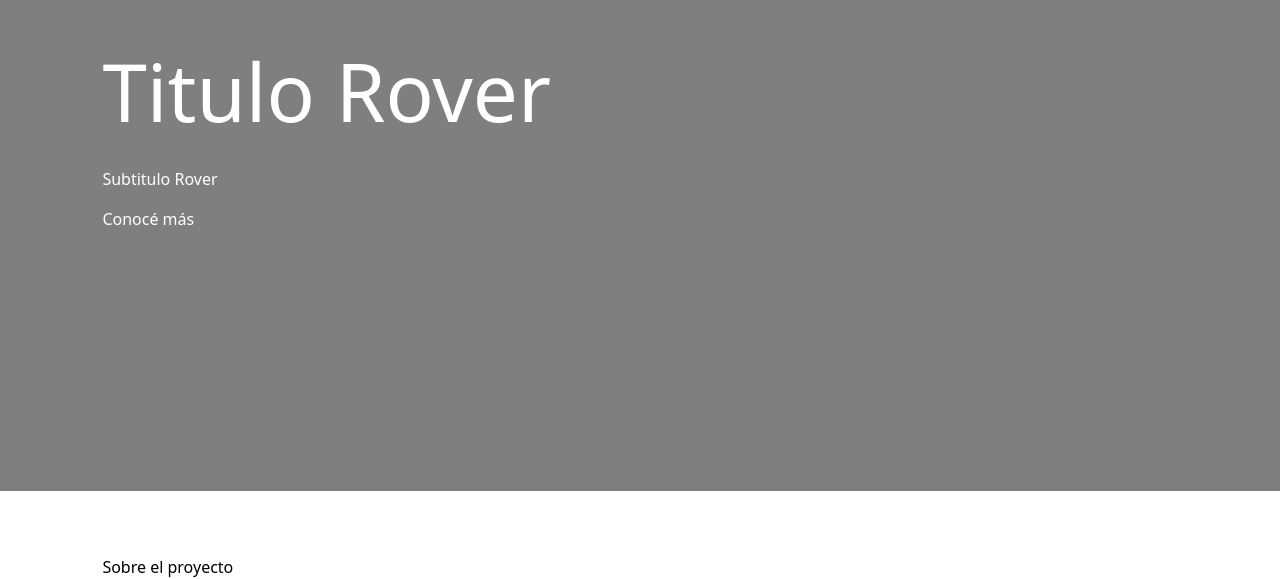
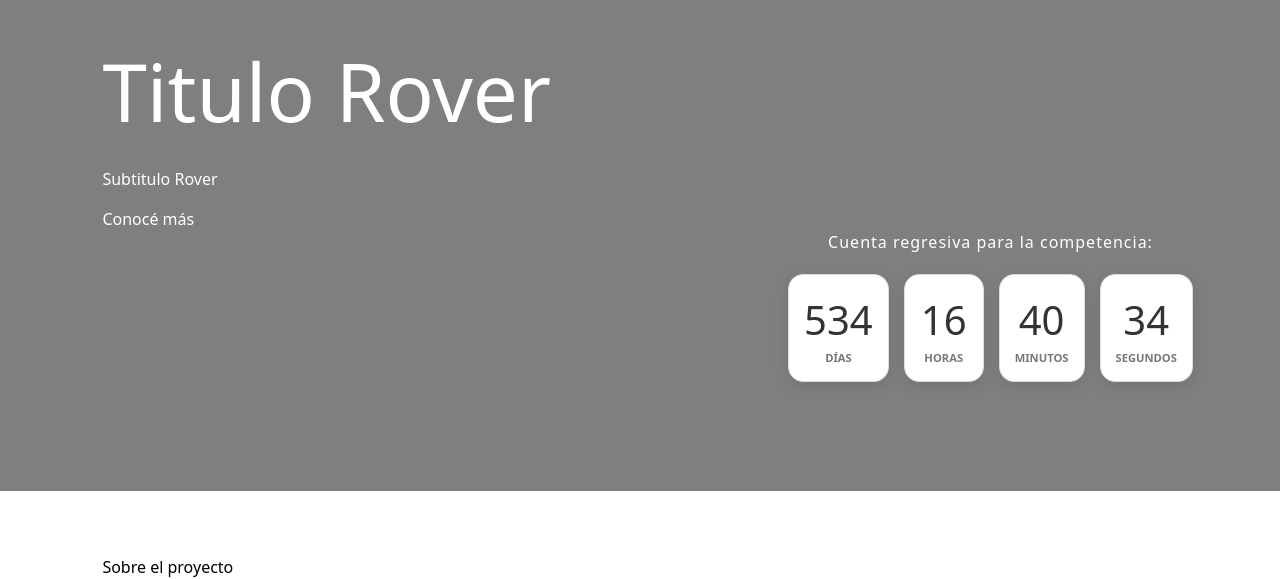
Before and after one commit to ieee-itba-sb-it/rover-website, an Angular app: page / in a window 1280 px wide. Shown: the part 229-808 px from the top of the page. Built offline with nearby package versions, Linux system fonts and the light colour scheme.

Commit message:
feat: countdown

```diff
--- a/angular.json
+++ b/angular.json
@@ -3,7 +3,10 @@
   "version": 1,
   "cli": {
     "packageManager": "npm",
-    "schematicCollections": ["angular-eslint"]
+    "schematicCollections": [
+      "angular-eslint"
+    ],
+    "analytics": "5cd61c05-2563-4d58-be03-13680c2d7136"
   },
   "newProjectRoot": "projects",
   "projects": {
--- a/src/app/app.css
+++ b/src/app/app.css
@@ -31,6 +31,15 @@
   padding: 4rem 8%;
 }
 
+.timer-content{
+  flex: 1;
+  display: flex;
+  justify-content: center;
+  align-items: center;
+  padding-left: 150px;
+  margin-top: 350px;
+}
+
 .equipos {
   padding: 4rem 8%;
 }
--- a/src/app/app.html
+++ b/src/app/app.html
@@ -4,6 +4,9 @@
       <h1>{{ title() }}</h1>
       <p>{{ subtitle() }}</p>
       <button>Conocé más</button> <!-- // aca queremos que el boton nos lleve a la seccion info (abajo)  !-->
+    </div>
+    <div class="timer-content">
+      <app-countdown></app-countdown>
     </div>
   </div>
 </section>
--- a/src/app/app.ts
+++ b/src/app/app.ts
@@ -1,8 +1,10 @@
 import { Component, signal } from '@angular/core';
+import { CountdownComponent } from './countdown/countdown';
 
 @Component({
   selector: 'app-root',
   standalone: true,
+  imports: [CountdownComponent],
   templateUrl: './app.html',
   styleUrl: './app.css',
 })
--- /dev/null
+++ b/src/app/countdown/countdown.css
@@ -0,0 +1,44 @@
+.countdown-wrapper {
+  text-align: center;
+}
+
+.label {
+  letter-spacing: 1px;
+  margin-bottom: 20px;
+  color: #fff;
+}
+
+.grid {
+  display: flex;
+  gap: 15px;
+  justify-content: center;
+}
+
+.unit {
+  background: white;
+  border: 1px solid #ddd;
+  border-radius: 15px;
+  padding: 15px;
+  min-width: 80px;
+  box-shadow: 0 4px 15px rgba(0,0,0,0.1);
+}
+
+.unit span {
+  display: block;
+  font-size: 2.5rem;
+  font-weight: 300;
+  color: #333;
+}
+
+.unit p {
+  margin: 0;
+  font-size: 0.7rem;
+  color: #777;
+  font-weight: bold;
+}
+
+.footer {
+  margin-top: 15px;
+  font-size: 0.8rem;
+  color: #666;
+}
--- /dev/null
+++ b/src/app/countdown/countdown.html
@@ -0,0 +1,11 @@
+<div class="countdown-wrapper">
+  <div class="label">
+    <p> Cuenta regresiva para la competencia: </p>
+  </div>
+  <div class="grid">
+    <div class="unit"><span>{{ days() }}</span><p>DÍAS</p></div>
+    <div class="unit"><span>{{ hours() }}</span><p>HORAS</p></div>
+    <div class="unit"><span>{{ minutes() }}</span><p>MINUTOS</p></div>
+    <div class="unit"><span>{{ seconds() }}</span><p>SEGUNDOS</p></div>
+  </div>
+</div>
--- /dev/null
+++ b/src/app/countdown/countdown.ts
@@ -0,0 +1,39 @@
+import { Component, signal, OnInit, OnDestroy } from '@angular/core';
+
+@Component({
+  selector: 'app-countdown',
+  standalone: true,
+  templateUrl: './countdown.html',
+  styleUrl: './countdown.css',
+})
+export class CountdownComponent implements OnInit, OnDestroy {
+  private targetDate = new Date(2027, 9, 4, 12, 0, 0).getTime();
+
+  days = signal(0);
+  hours = signal(0);
+  minutes = signal(0);
+  seconds = signal(0);
+
+  private timerInterval?: ReturnType<typeof setInterval>;
+
+  ngOnInit() {
+    this.updateTicker();
+    this.timerInterval = setInterval(() => this.updateTicker(), 1000);
+  }
+
+  updateTicker() {
+    const now = new Date().getTime();
+    const diff = this.targetDate - now;
+
+    if (diff > 0) {
+      this.days.set(Math.floor(diff / (1000 * 60 * 60 * 24)));
+      this.hours.set(Math.floor((diff % (1000 * 60 * 60 * 24)) / (1000 * 60 * 60)));
+      this.minutes.set(Math.floor((diff % (1000 * 60 * 60)) / (1000 * 60)));
+      this.seconds.set(Math.floor((diff % (1000 * 60)) / 1000));
+    }
+  }
+
+  ngOnDestroy() {
+    if (this.timerInterval) clearInterval(this.timerInterval);
+  }
+}
```
Also changed, not shown: 1 other file (tests, documents, lock files or other folders).
